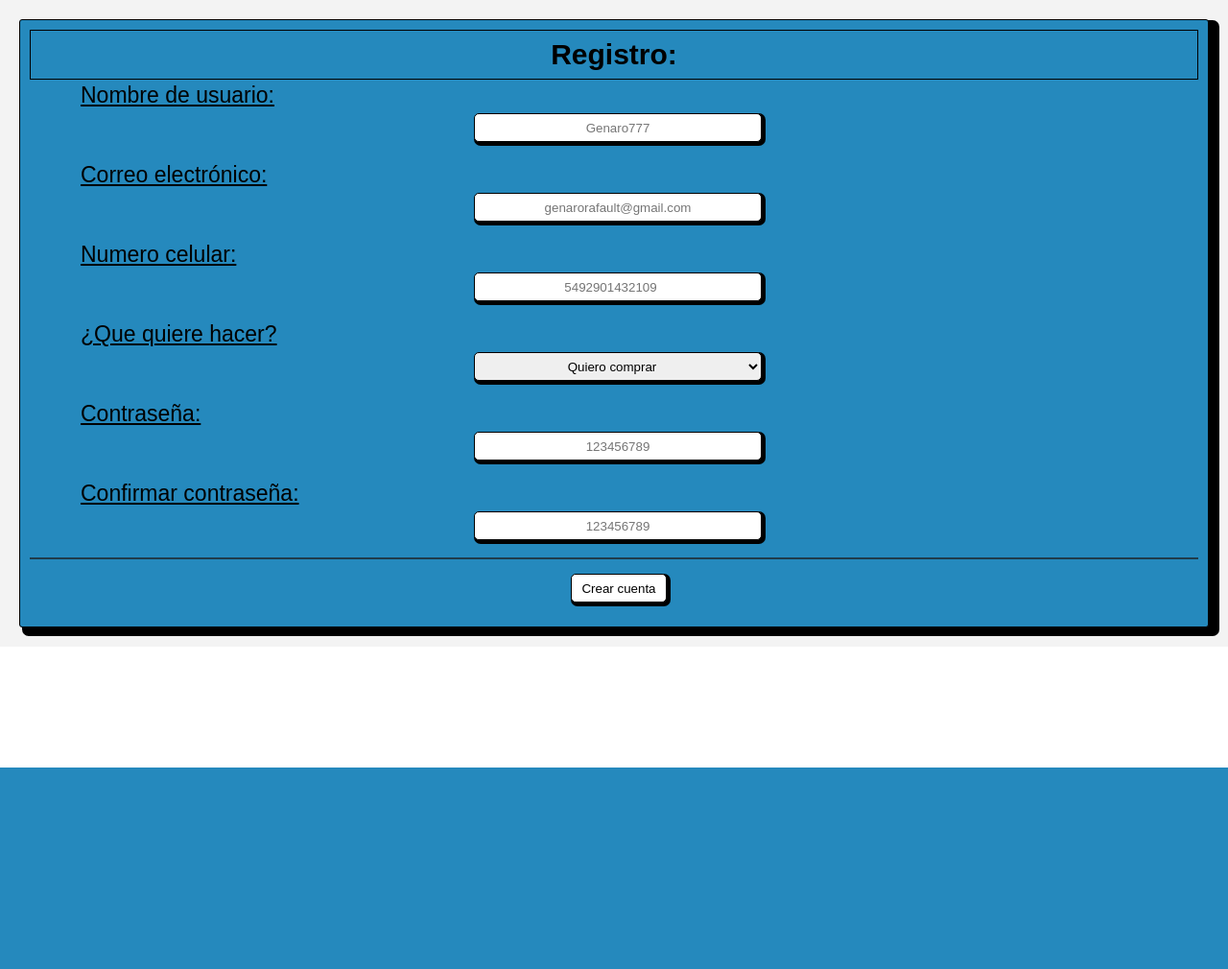
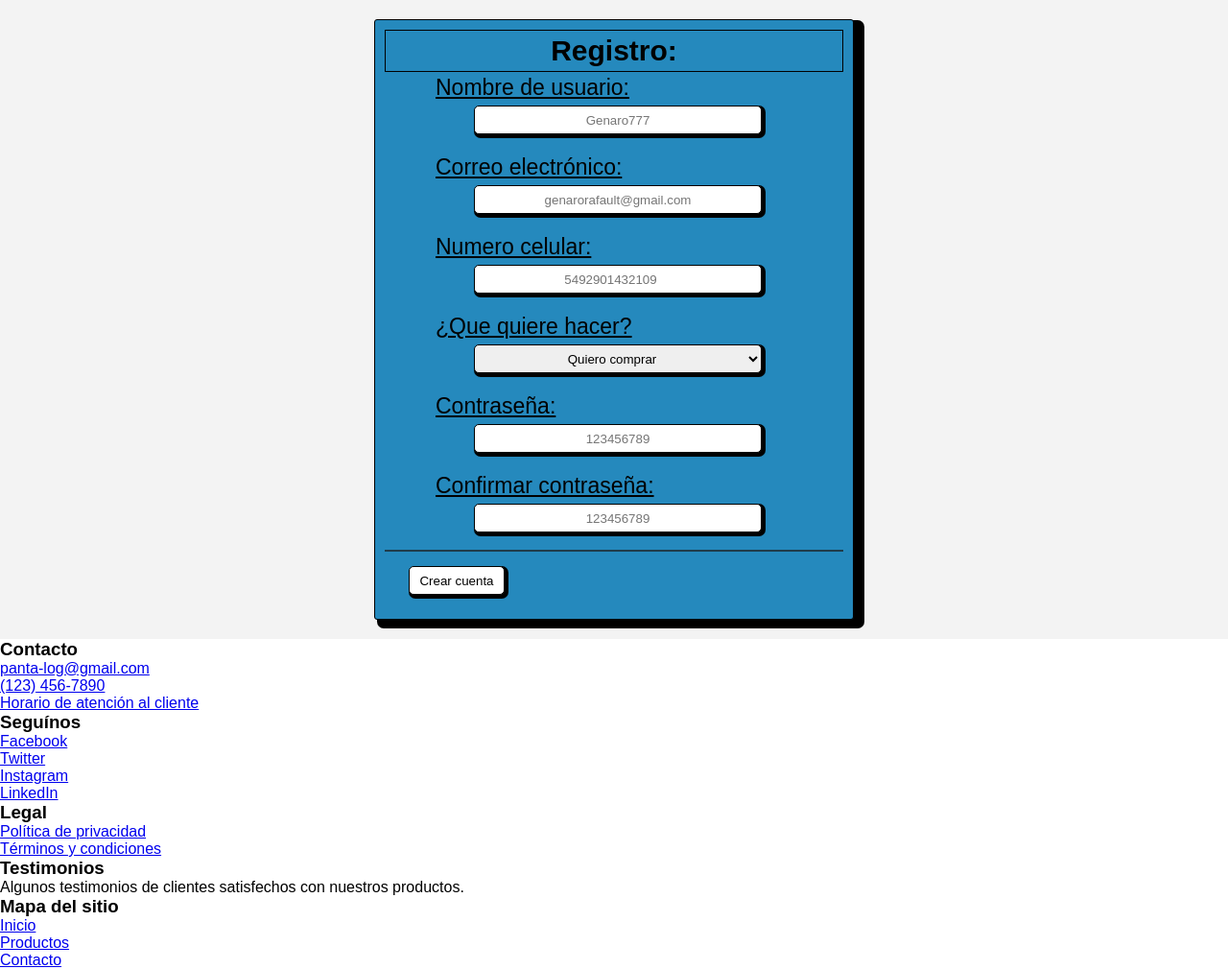
Before and after one commit to jiiikan/grupo_2_mate-ar, a Node server app: template views/registro.html in a window 1280 px wide. Shown: the whole page at 96% size. Before the commit the page ends 800 px from the top, so only its background shows below. Run offline with Node 20, Linux system fonts and the light colour scheme; the template is opened without the code that fills it, so the values that code supplies are empty; some web fonts are replaced.

Commit message:
actualizacion 16-03

```diff
--- a/app.js
+++ b/app.js
@@ -20,10 +20,22 @@
     res.sendFile(path.resolve(__dirname, "./views/acceso.html"));
 });
 
-app.get("/home", (req, res) => {
+app.get("/", (req, res) => {
     res.sendFile(path.resolve(__dirname, "./views/home.html"));
 });
 
 app.get("/detalleProducto", (req, res) => {
     res.sendFile(path.resolve(__dirname, "./views/detalleProducto.html"));
 });
+
+app.get("/registro", (req, res) => {
+    res.sendFile(path.resolve(__dirname, "./views/registro.html"));
+});
+
+app.get("/acceso", (req, res) => {
+    res.sendFile(path.resolve(__dirname, "./views/acceso.html"));
+});
+
+app.get("/carro", (req, res) => {
+    res.sendFile(path.resolve(__dirname, "./views/carrito.html"));
+});
--- a/public/css/registro.css
+++ b/public/css/registro.css
@@ -9,14 +9,18 @@
 .main-register{
     background-color: #efefefbe;
     padding: 20px;
+    display: flex;
+    align-items: center;
+    justify-content: center;
 }
 
 .box-title{
     width: 100%;
     border: solid 1px;
-    padding: 8px;
+    padding: 4px;
     align-self: center;
 }
+
 
 .Titulo-register{
     font-size: 30px;
@@ -28,10 +32,12 @@
     display: flex;
     flex-direction: column;
     background-color: #2589bd;
+    border-radius: 3px;
     padding: 10px;
-    border-radius: 3px;
     border: solid 1px;
     box-shadow: 7px 5px 0px 4px rgba(0,0,0,1);
+    width: 300px;
+
 }
 
 .registro{
@@ -53,7 +59,6 @@
 }
 
 .boton{
-    display: flex;
     justify-content: center;
 }
 
@@ -76,6 +81,9 @@
 
 @media (min-width: 361px){
 
+.box-register{
+    width: 400px;
+}
 
 
 .registro{
@@ -103,5 +111,10 @@
 
 @media (min-width: 769px){
 
+.box-register{
+    width: 500px;
 
 }
+
+
+}
--- a/views/registro.html
+++ b/views/registro.html
@@ -42,5 +42,51 @@
       </div>
     </form>
     </main>
+    <footer>
+      <div class="container">
+          <div class="row">
+            <div class="col-md-4">
+              <h3>Contacto</h3>
+              <ul>
+                <li><a href="mail:panta-log@gmail.com">panta-log@gmail.com</a></li>
+                <li><a href="#">(123) 456-7890</a></li>
+                <li><a href="#">Horario de atención al cliente</a></li>
+              </ul>
+            </div>
+            <div class="col-md-4">
+              <h3>Seguínos</h3>
+              <ul>
+                <li><a href="#">Facebook</a></li>
+                <li><a href="#">Twitter</a></li>
+                <li><a href="#">Instagram</a></li>
+                <li><a href="#">LinkedIn</a></li>
+              </ul>
+            </div>
+            <div class="col-md-4">
+              <h3>Legal</h3>
+              <ul>
+                <li><a href="#">Política de privacidad</a></li>
+                <li><a href="#">Términos y condiciones</a></li>
+              </ul>
+            </div>
+          </div>
+          <div class="row">
+            <div class="col-md-6">
+              <h3>Testimonios</h3>
+              <p>Algunos testimonios de clientes satisfechos con nuestros productos.</p>
+            </div>
+          </div>
+          <div class="row">
+            <div class="col-md-12">
+              <h3>Mapa del sitio</h3>
+              <ul>
+                <li><a href="#">Inicio</a></li>
+                <li><a href="#">Productos</a></li>
+                <li><a href="#">Contacto</a></li>
+              </ul>
+            </div>
+          </div>
+        </div>
+  </footer>
 </body>
 </html>
```
Also changed, not shown: public/css/acceso.css (+9 -0 lines), views/home.html (+0 -48 lines).
